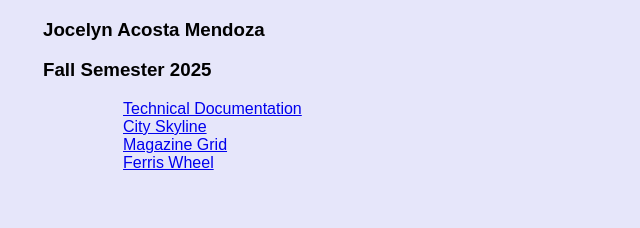
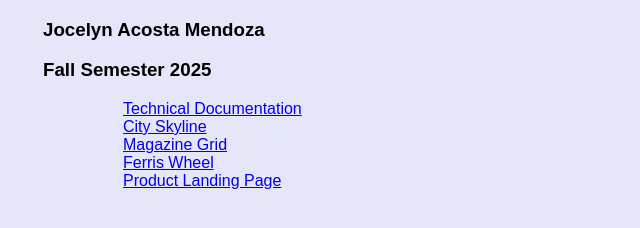
Before and after one commit to jacostamen/MCTC-HTML2, a plain HTML site: page index.html in a window 1280 px wide. Shown: the part 278-506 px from the top of the page, without its empty margins (15-655 px from the left). Drawn offline with Linux system fonts and the light colour scheme.

Commit message:
Update index.html

```diff
--- a/index.html
+++ b/index.html
@@ -35,6 +35,7 @@
         <ol><a href="cityskyline.html">City Skyline</a></ol>
         <ol><a href="grid.html">Magazine Grid</a></ol>
         <ol><a href="ferriswheel.html">Ferris Wheel</a></ol>
+        <ol><a href="productlanding.html">Product Landing Page</a></ol>
       </ul>
     </main>
     <!-- <script src="your.js"></script> -->
```
